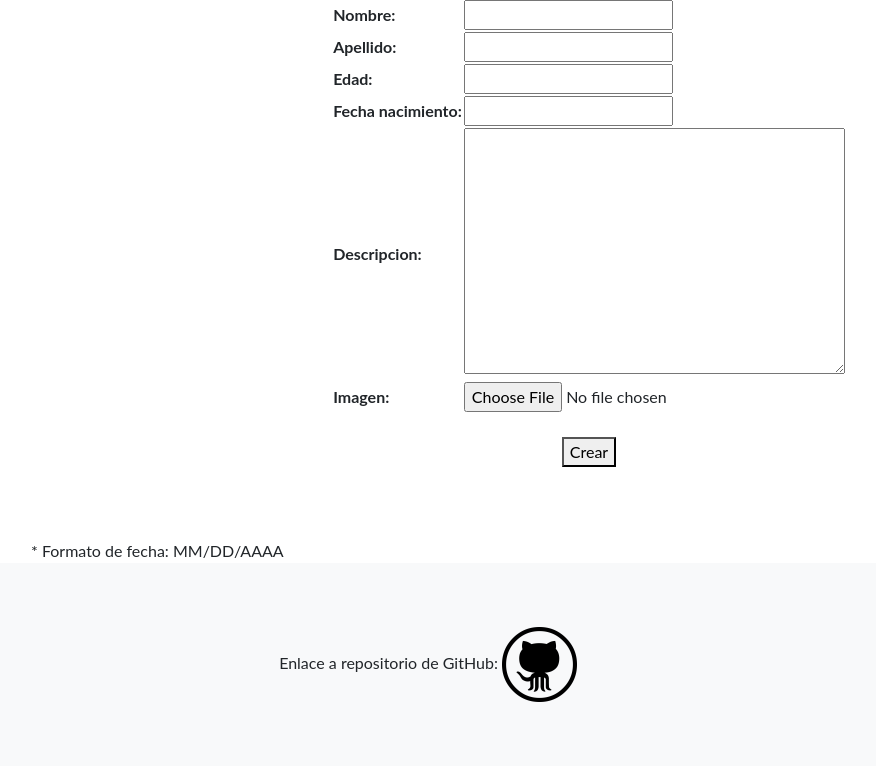
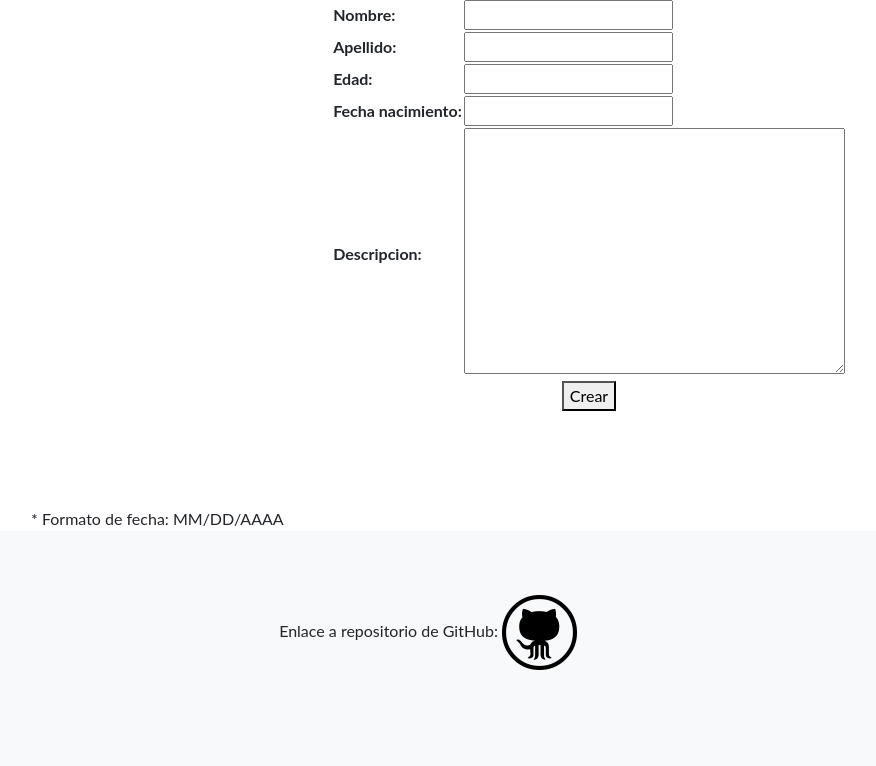
Before and after one commit to weghonos/Entrega1-Quipildor, a Django app: page /usuarios/crear in a window 1280 px wide. Shown: the part 81-847 px from the top of the page, without its empty margins (51-927 px from the left). After the commit the page ends 751 px from the top, so only its background shows below. Run offline with Django 4.2, Linux system fonts and the light colour scheme; a user stored in the database is signed in; some libraries are stand-ins or nearby versions.

Commit message:
corregido boton de creacion de post

```diff
--- a/home/forms.py
+++ b/home/forms.py
@@ -1,11 +1,14 @@
 from django import forms
+from ckeditor.fields import RichTextFormField
 
 class UsuarioFormulario(forms.Form):
     nombre = forms.CharField(max_length=30)
     apellido = forms.CharField(max_length=30)
     edad = forms.IntegerField()
     fecha_nacimiento = forms.DateField(required=False)
-    imagen = forms.ImageField(required=False)
+    descripcion = RichTextFormField(required=False)
+
+    #imagen = forms.ImageField(required=False)
 
 class BusquedaUsuario(forms.Form):
     nombre = forms.CharField(max_length=30, required=False)
--- a/home/models.py
+++ b/home/models.py
@@ -8,7 +8,7 @@ class Usuario(models.Model):
     edad = models.IntegerField()
     fecha_nacimiento = models.DateField()
     descripcion = RichTextField(null=True)
-    imagen = models.ImageField(upload_to='imagen',null=True, blank=True)
+    #imagen = models.ImageField(upload_to='imagen',null=True, blank=True)
 
     def __str__(self):
         return f'Nombre: {self.nombre} - Apellido: {self.apellido}'
--- a/home/templates/home/crear_usuario.html
+++ b/home/templates/home/crear_usuario.html
@@ -10,12 +10,13 @@
 <form action={% url 'crear_usuario' %} method="POST">
     {% csrf_token %}
     <table align="center">
-    {{form.media}}
+        {{form.media}}
     {{ form }}
     </table>
+    <center><button>Crear</button></center>
+
     </form>
 <br>
-    <center><button>Crear</button></center>
     <br><br><br>
     * Formato de fecha: MM/DD/AAAA
 </form>
--- a/home/views.py
+++ b/home/views.py
@@ -1,4 +1,4 @@
-from django.shortcuts import render, redirect
+from django.shortcuts import render
 from home.models import Usuario
 from home.forms import BusquedaUsuario
 
@@ -36,7 +36,8 @@ class CrearUsuarios(LoginRequiredMixin,CreateView):
     model = Usuario
     success_url = '/usuarios/'
     template_name = 'home/crear_usuario.html'
-    fields = ['nombre','apellido','edad','fecha_nacimiento','descripcion', 'imagen']
+    fields = ['nombre','apellido','edad','fecha_nacimiento', 'descripcion']
+    #fields = ['nombre','apellido','edad','fecha_nacimiento','descripcion','imagen']
 
 class EditarUsuarios(LoginRequiredMixin, UpdateView):
     model = Usuario
@@ -56,3 +57,16 @@ class InfoUsuarios(DetailView):
 class Posts(ListView):
     model = Usuario
     template_name = 'home/listado_posts.html'
+
+    # def get_queryset(self):
+    #     nombre = self.request.GET.get('nombre', '')
+    #     if nombre:
+    #         object_list = self.model.objects.filter(nombre__icontains=nombre)
+    #     else:
+    #         object_list = self.model.objects.all()
+    #     return object_list
+
+    # def get_context_data(self, **kwargs):
+    #     context = super().get_context_data(**kwargs)
+    #     context["formulario"] = BusquedaUsuario()
+    #     return context
```
Also changed, not shown: db.sqlite3, home/migrations/0016_remove_usuario_imagen.py (added).
